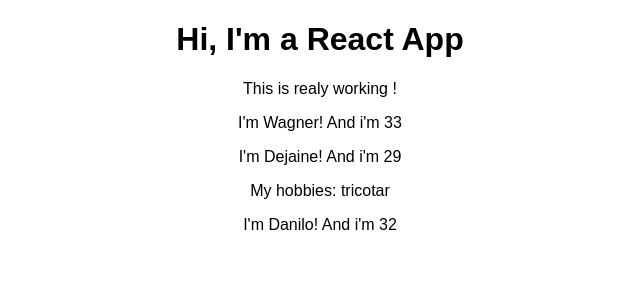
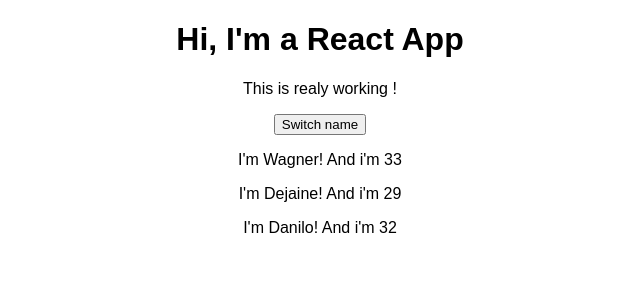
Before and after one commit to wagnerFaria/react-complete-guide, a React (Create React App) app: page / in a window 1280 px wide. Shown: the top 300 px of the page, without its empty margins (320-960 px from the left). Built offline with nearby package versions, Linux system fonts and the light colour scheme.

Commit message:
Aula 42 - Introdução a variavel state

```diff
--- a/src/App.js
+++ b/src/App.js
@@ -3,14 +3,39 @@
 import Person from './Person/Person';
 
 class App extends Component {
+
+  state = {
+    persons: [
+      { name: 'Wagner', age: 33 },
+      { name: 'Dejaine', age: 29 },
+      { name: 'Danilo', age: 32 }
+    ],
+    otherState: 'Some other value'
+  }
+
+  switchNameHandler = () => {
+    // console.log('Was clicked!')
+    // DONT DO THIS this.state.persons[0].name = 'Wagner Faria do Amaral';
+    this.setState(
+      {
+        persons: [
+          { name: 'Wagner Faria do Amaral', age: 33 },
+          { name: 'Dejaine', age: 29 },
+          { name: 'Danilo', age: 33 }
+        ]
+      }
+    )
+  }
+
   render() {
     return (
       <div className="App">
         <h1>Hi, I'm a React App</h1>
         <p>This is realy working !</p>
-        <Person name="Wagner" age="33" />
-        <Person name="Dejaine" age="29">My hobbies: tricotar</Person>
-        <Person name="Danilo" age="32" />
+        <button onClick={this.switchNameHandler}>Switch name</button>
+        <Person name={this.state.persons[0].name} age={this.state.persons[0].age} />
+        <Person name={this.state.persons[1].name} age={this.state.persons[1].age} />
+        <Person name={this.state.persons[2].name} age={this.state.persons[2].age} />
       </div>
     );
   }
```
